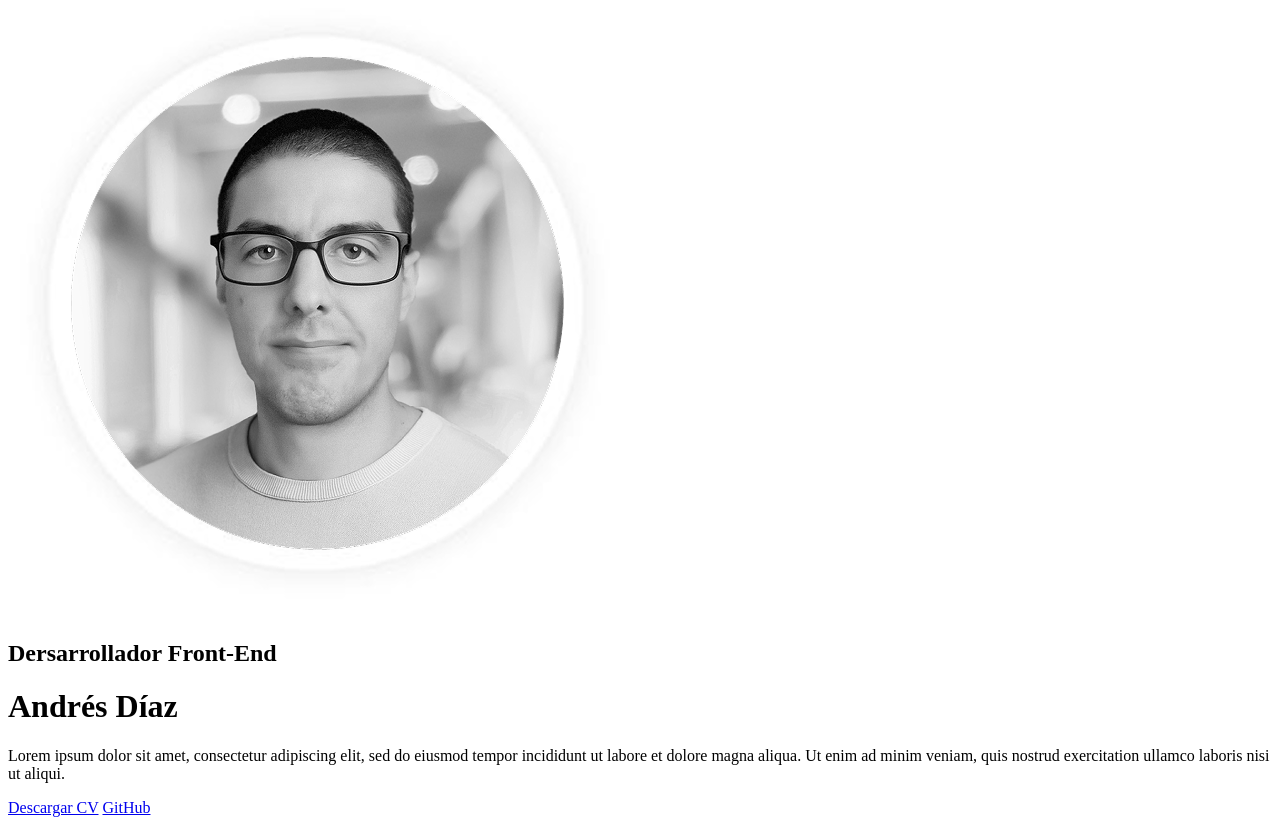
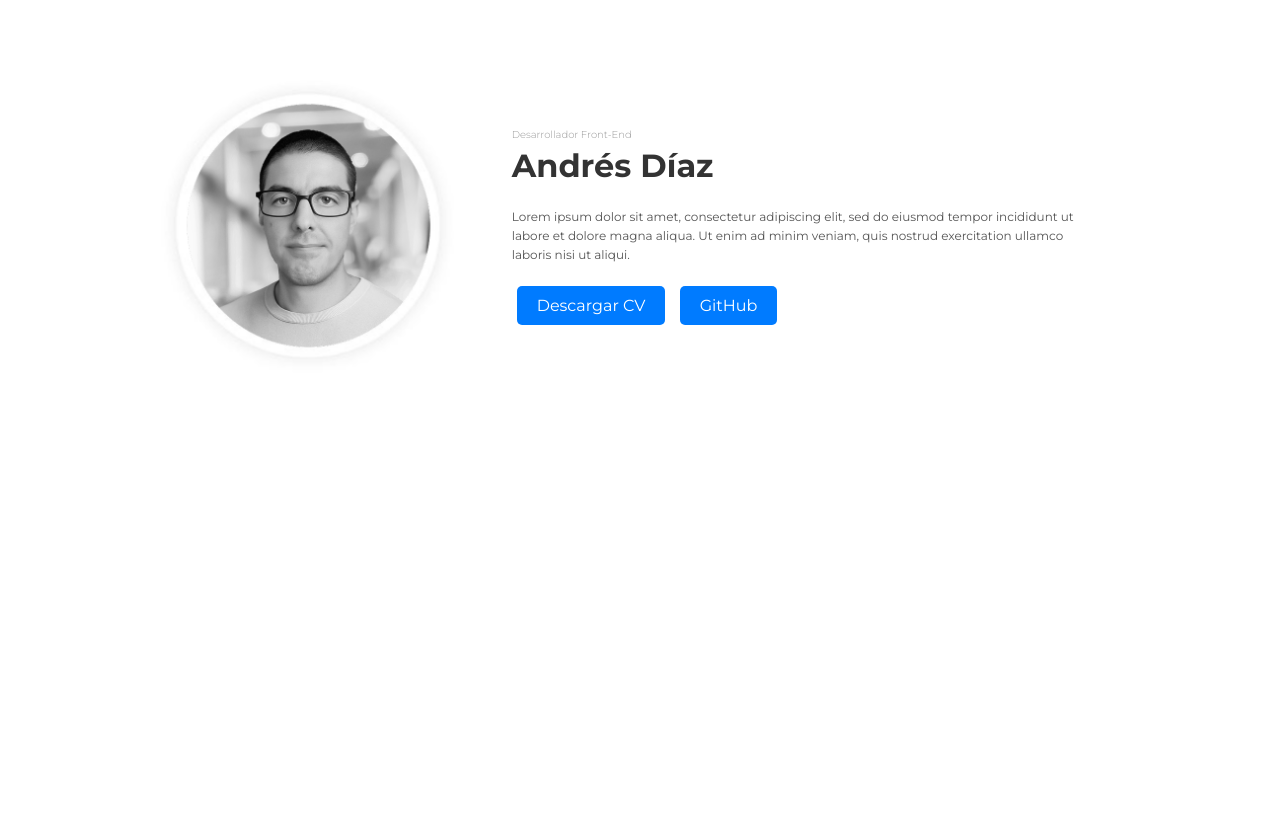
Before and after one commit to enepixeles/portafoliodev, a plain HTML site: page index.html in a window 1280 px wide. After the commit the page ends 800 px from the top, so only its background shows below. Drawn offline with Linux system fonts and the light colour scheme.

Commit message:
agregue el estilo css

```diff
--- a/index.html
+++ b/index.html
@@ -5,16 +5,121 @@
         <meta name="viewport" content="width=device-width, initial-scale=1.0">
         <meta http-equiv="X-UA-Compatible" content="IE=edge">
         <title>Portafolio</title>
+        <link rel="preconnect" href="https://fonts.googleapis.com">
+        <link rel="preconnect" href="https://fonts.gstatic.com" crossorigin>
+        <!-- Importando Montserrat con pesos 300 (Light), 400 (Regular) y 700 (Bold) -->
+        <link href="https://fonts.googleapis.com/css2?family=Montserrat:wght@300;400;700&display=swap" rel="stylesheet">
+        <style>
+            /* Estilos básicos para el cuerpo */
+            body {
+                font-family: 'Montserrat', sans-serif; /* Usar Montserrat */
+                margin: 0;
+                padding: 20px;
+                background-color: #fff; /* Fondo blanco para el body */
+                color: #333;
+            }
+
+            /* Estilos para el contenedor principal */
+            main {
+                display: flex; /* Habilitar Flexbox */
+                flex-direction: column; /* Por defecto, apilar en pantallas pequeñas */
+                align-items: center; /* Centrar elementos cuando se apilan */
+                max-width: 960px; /* Ancho máximo del contenido */
+                margin: 40px auto; /* Centrar el bloque principal */
+                padding: 20px;
+                background-color: #fff; /* Fondo blanco para la sección main */
+            }
+
+            /* Contenedor para la imagen */
+            .main__image-column {
+                flex: 1; /* Permite que ocupe espacio si es necesario */
+                display: flex;
+                justify-content: center; /* Centrar imagen horizontalmente */
+                margin-bottom: 20px; /* Espacio entre imagen y texto en móvil */
+            }
+
+            main img {
+                max-width: 100%; /* Asegura que la imagen sea responsiva */
+                height: auto;
+                border-radius: 50%; /* Opcional: para hacer la imagen redonda */
+                width: 300px;
+                height: 300px;
+                object-fit: cover; /* Asegura que la imagen cubra el área sin distorsionarse */
+            }
+
+            /* Contenedor para el texto y los enlaces */
+            .main__text-content {
+                flex: 2; /* Permite que el texto ocupe más espacio */
+                text-align: center; /* Centrar texto en pantallas pequeñas */
+                padding: 0 15px;
+            }
+
+            .main__text-content h2 {
+                color: #999999;
+                margin-bottom: 5px;
+                font-size: 10px; /* Tamaño del h2 */
+                font-weight: 300; /* Estilo Light para h2 */
+            }
+
+            .main__text-content h1 {
+                margin-top: 0;
+                color: #333;
+            }
+
+            .main__text-content p {
+                line-height: 1.6;
+                color: #555;
+                font-size: 12px; /* Tamaño del párrafo */
+            }
+
+            .main__text-content a {
+                display: inline-block;
+                background-color: #007bff;
+                color: white;
+                padding: 10px 20px;
+                margin: 10px 5px 0;
+                border-radius: 5px;
+                text-decoration: none;
+                transition: background-color 0.3s ease;
+            }
+
+            .main__text-content a:hover {
+                background-color: #0056b3;
+            }
+
+            /* Media query para pantallas más grandes (tablet y desktop) */
+            @media (min-width: 768px) {
+                main {
+                    flex-direction: row; /* Cambiar a fila en pantallas grandes */
+                    align-items: flex-start; /* Alinear elementos al inicio de la cruz */
+                    text-align: left; /* Alinear texto a la izquierda */
+                }
+
+                .main__image-column {
+                    margin-bottom: 0; /* Eliminar el margen inferior cuando está en fila */
+                    margin-right: 40px; /* Espacio entre imagen y texto */
+                }
+
+                .main__text-content {
+                    text-align: left; /* Alinear texto a la izquierda en pantallas grandes */
+                    margin-top: 40px; /* Bajar el contenido de texto para alinearlo con la imagen */
+                }
+            }
+        </style>
     </head>
     <body>
         <header></header>
         <main>
-            <img src="IMG/profile.png" alt="Imagen de Andrés Díaz">
-            <h2>Dersarrollador Front-End</h2>
-            <h1>Andrés Díaz</h1>
-            <p>Lorem ipsum dolor sit amet, consectetur adipiscing elit, sed do eiusmod tempor incididunt ut labore et dolore magna aliqua. Ut enim ad minim veniam, quis nostrud exercitation ullamco laboris nisi ut aliqui.</p>
-            <a href="https://www.instagram.com/">Descargar CV</a>
-            <a href="https://github.com/">GitHub</a>
+            <div class="main__image-column">
+                <img src="IMG/profile.png" alt="Imagen de Andrés Díaz">
+            </div>
+            <div class="main__text-content">
+                <h2>Desarrollador Front-End</h2> <!-- Texto corregido aquí -->
+                <h1>Andrés Díaz</h1>
+                <p>Lorem ipsum dolor sit amet, consectetur adipiscing elit, sed do eiusmod tempor incididunt ut labore et dolore magna aliqua. Ut enim ad minim veniam, quis nostrud exercitation ullamco laboris nisi ut aliqui.</p>
+                <a href="https://www.instagram.com/">Descargar CV</a>
+                <a href="https://github.com/">GitHub</a>
+            </div>
         </main>
         <footer></footer>
     </body>
```
